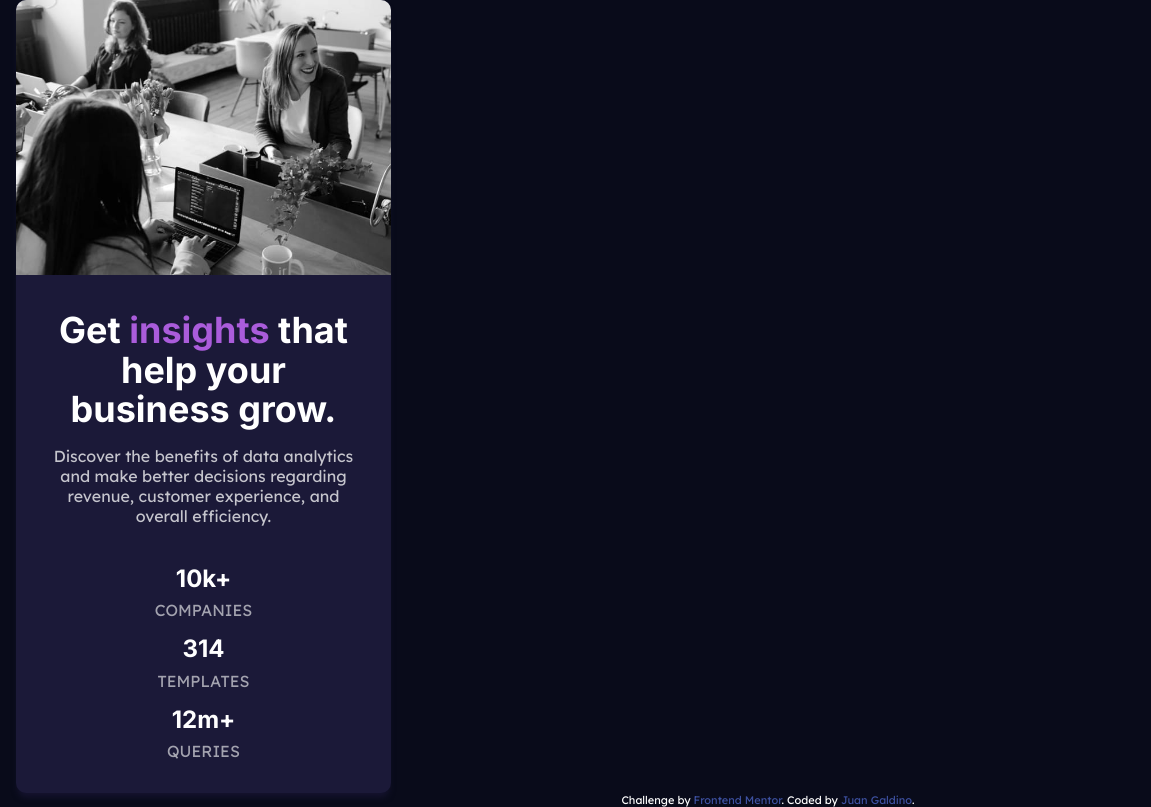
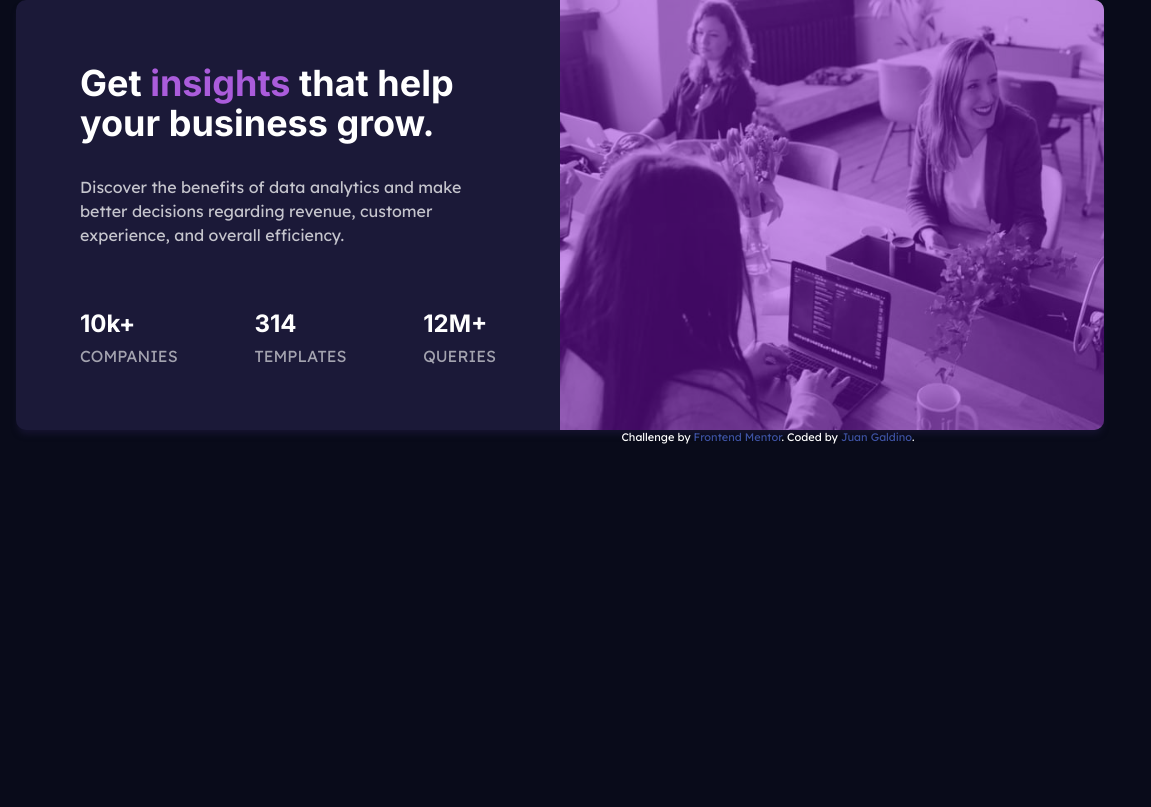
Before and after one commit to juan-galdino/stats-preview-component, a website: page src/index.html in a window 1536 px wide. Shown: the whole page, without its empty margins (0-1151 px from the left). Drawn offline with nearby package versions, Linux system fonts and the light colour scheme; files that its build step writes are made by us from their sources.

Commit message:
:lipstick: Add desktop design

```diff
--- a/src/index.html
+++ b/src/index.html
@@ -64,7 +64,7 @@
               <span>templates</span>
             </section>
             <section>
-              <h2>12m+</h2>
+              <h2>12M+</h2>
               <span>queries</span>
             </section>
           </article>
--- a/src/sass/components/_card.scss
+++ b/src/sass/components/_card.scss
@@ -7,46 +7,47 @@
   text-align: center;
   box-shadow: $cardBoxShadow;
 
+  aside {
+    position: relative;
+  }
+
+  @media screen and ( min-width: 90em ) {
+    max-width: 68rem;
+    display: grid;
+    grid-template-columns: 1fr 1fr;
+    text-align: left;
+    overflow: hidden;
+
+    aside {
+      grid-column-start: 2;
+      grid-row-start: 1;
+    }
+  }
+
+
   img {
     width: 100%;
     border-radius: 0.625rem 0.625rem 0 0;
+
+    @media screen and (min-width: 90em) {
+      border-radius: 0;
+      height: 100%;
+    }
+  }
+
+  aside::before {
+    content: "";
+    position: absolute;
+    inset: 0 0 0.24rem;
+    background-color: hsl(277, 65%, 37%);
+    filter: saturate(160%);
+    opacity: 0.45;
+    border-radius: 0.625rem 0.625rem 0 0;
+
+    @media screen and (min-width: 90em) {
+      border-radius: 0;
+      inset: 0;
+    }
   }
 
 }
-
-.card__text {
-  padding: 2rem;
-
-  strong {
-    color: $accentColor;
-  }
-
-  h1 {
-    font-size: 2.25rem;
-    margin-bottom: 1rem;
-  }
-
-  p {
-    font-size: 1rem;
-    color: $paragraphColor;
-    margin-bottom: 2.5rem;
-  }
-
-  article {
-    display: flex;
-    flex-direction: column;
-    gap: 1rem;
-
-    section {
-      display: grid;
-      gap: 0.5rem;
-    }
-  }
-
-  span {
-    text-transform: uppercase;
-    color: $statsTextsColor;
-    font-family: 'Lexend Deca', sans-serif;
-  }
-
-}
--- /dev/null
+++ b/src/sass/components/_card__text.scss
@@ -0,0 +1,57 @@
+@use '../utils/' as *;
+
+.card__text {
+  padding: 2rem;
+
+  @media screen and (min-width: 90em) {
+    grid-column-start: 1;
+    padding: 4rem;
+  }
+
+  strong {
+    color: $accentColor;
+  }
+
+  h1 {
+    font-size: 2.25rem;
+    margin-bottom: 1rem;
+
+    @media screen and (min-width: 90em) {
+      margin-bottom: 2rem;
+    }
+  }
+
+  p {
+    font-size: 1rem;
+    color: $paragraphColor;
+    margin-bottom: 2.5rem;
+    line-height: 1.5;
+
+    @media screen and (min-width: 90em) {
+      margin-bottom: 4rem;
+    }
+  }
+
+  article {
+    display: flex;
+    flex-direction: column;
+    gap: 1rem;
+
+    @media screen and (min-width: 90em) {
+      flex-direction: row;
+      justify-content: space-between;
+    }
+
+    section {
+      display: grid;
+      gap: 0.5rem;
+    }
+  }
+
+  span {
+    text-transform: uppercase;
+    color: $statsTextsColor;
+    font-family: 'Lexend Deca', sans-serif;
+  }
+
+}
--- a/src/sass/components/_index.scss
+++ b/src/sass/components/_index.scss
@@ -1 +1,2 @@
 @forward 'card';
+@forward 'card__text';
```
